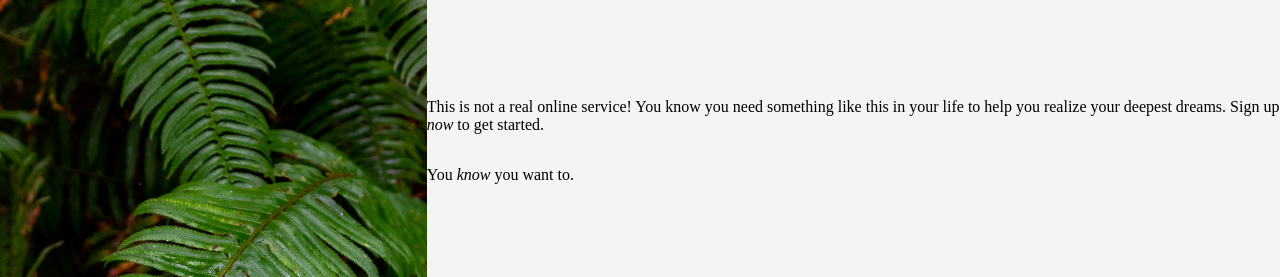
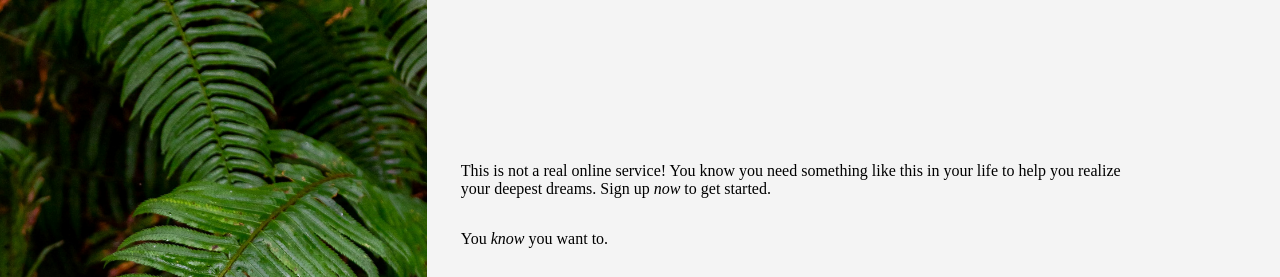
Before and after one commit to BDraper25/Practice-signup-form, a plain HTML site: page index.html in a window 1280 px wide. Shown: the top 277 px of the page. Drawn offline with Linux system fonts and the light colour scheme.

Commit message:
adjust the padding for the right top div

```diff
--- a/stylesheet.css
+++ b/stylesheet.css
@@ -67,6 +67,8 @@ body {
     display: flex;
     flex-direction: column;
     justify-content: center;
+
+    padding: 80px 18% 10px 4%;
 }
 
 .right-middle {
```
